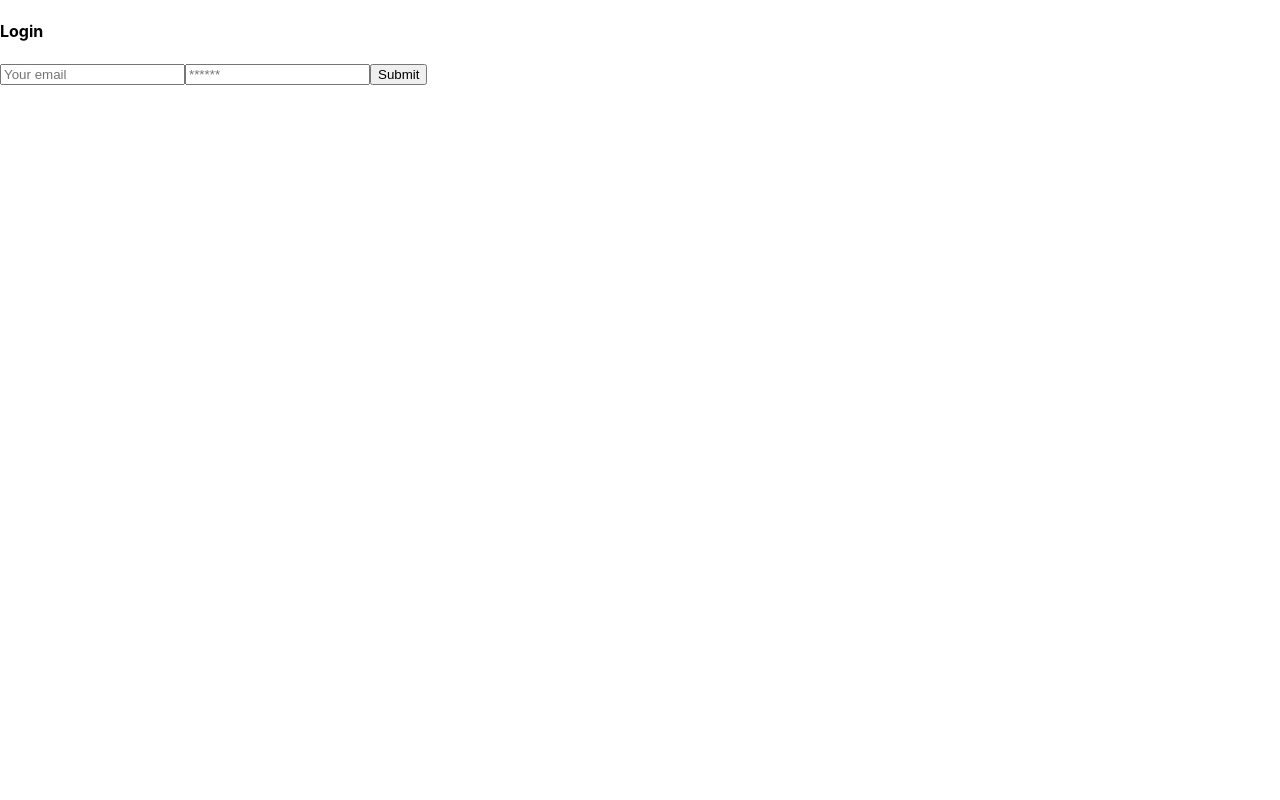
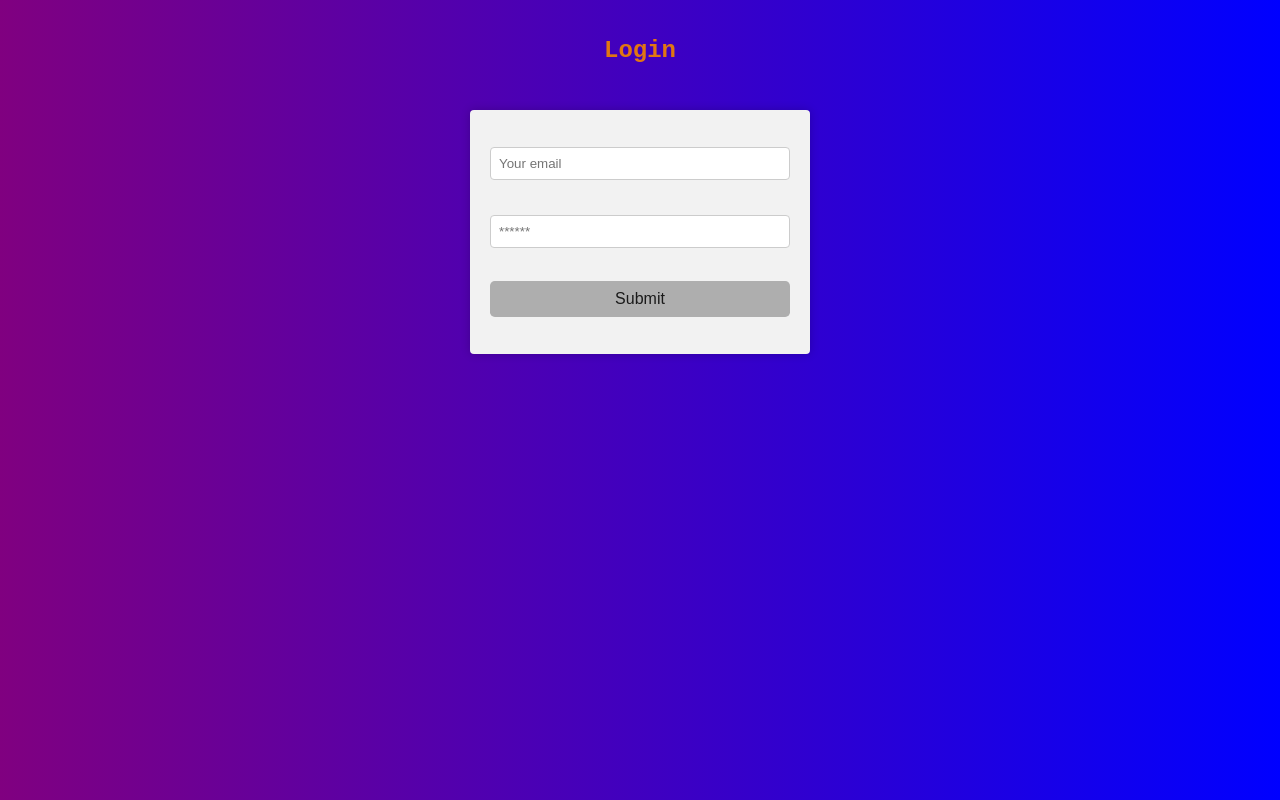
Before and after one commit to ShaChambers/SC3DP3, a React (Create React App) app in the folder client/: page /login in a window 1280 px wide. Built offline with nearby package versions, Linux system fonts and the light colour scheme.

Commit message:
added styling for login and signup

```diff
--- a/client/src/index.css
+++ b/client/src/index.css
@@ -7,7 +7,152 @@ body {
   -moz-osx-font-smoothing: grayscale;
 }
 
+
 code {
   font-family: source-code-pro, Menlo, Monaco, Consolas, 'Courier New',
     monospace;
 }
+
+
+h1,
+h2,
+h3,
+h4,
+h5,
+h6 {
+  font-family: 'JetBrains Mono', monospace;
+  margin: 0 0 0.5rem;
+  line-height: 4.25;
+  color: #e17612;
+  text-align: center;
+}
+
+
+/*input,
+select,
+textarea,
+button {
+  margin: 0;
+  text-align: center;
+  justify-content: center;
+  line-height: 1.5;
+}*/
+
+
+form {
+  width: 300px;
+  margin: 0 auto;
+  padding: 20px;
+  background: #f2f2f2;
+  box-shadow: 0 0 10px 0 rgba(0,0,0,.2);
+  border-radius: 4px;
+}
+
+
+input {
+  width: 100%;
+  padding: 8px;
+  margin-bottom: 10px;
+  box-sizing: border-box;
+  border: 1px solid #ccc;
+  border-radius: 4px;
+}
+
+
+button {
+  width: 100%;
+  padding: 8px;
+  background-color: #4CAF50;
+  color: white;
+  border: none;
+  border-radius: 4px;
+  cursor: pointer;
+  margin-top: 10px;
+}
+
+
+a {
+  color: #1b89bc;
+  text-decoration: none;
+}
+
+
+a:hover {
+  color: #065b83;
+  text-decoration: underline;
+}
+
+
+.bg-primary {
+  background-color: #e17612 !important;
+}
+
+
+.bg-danger {
+  background-color: #e64c66 !important;
+}
+
+
+.bg-light {
+  background-color: #d9e9e8 !important;
+}
+
+
+.bg-dark {
+  background-color: #1a1a1a !important;
+}
+
+
+.bg-white {
+  background-color: #ffffff !important;
+}
+
+
+.btn {
+  text-align: center;
+  display: inline-block;
+  padding: 0.5rem 1.2rem;
+  margin: 0;
+  text-decoration: none;
+  font-size: 1rem;
+  border-radius: 0.3rem;
+  border: 1px solid transparent;
+  outline: none;
+  color: #1a1a1a;
+  background-color: #aeaeae;
+  transition: color 0.2s ease-in-out, background-color 0.2s ease-in-out;
+}
+
+
+.btn {
+  text-align: center;
+  display: inline-block;
+  padding: 0.5rem 1.2rem;
+  margin: 0;
+  text-decoration: none;
+  font-size: 1rem;
+  border-radius: 0.3rem;
+  border: 1px solid transparent;
+  outline: none;
+  color: #1a1a1a;
+  background-color: #aeaeae;
+  transition: color 0.2s ease-in-out, background-color 0.2s ease-in-out;
+}
+
+
+/*form {
+  margin: 0 auto;
+  text-align: center;
+}*/
+main{
+  font-family: 'JetBrains Mono', monospace;
+  margin: 0 0 0.5rem;
+  line-height: 4.25;
+ /* background-color: #e17612;*/
+  text-align: center;
+}
+
+
+body{
+  background: linear-gradient(90deg, purple, blue);
+}
--- a/client/src/pages/Login.js
+++ b/client/src/pages/Login.js
@@ -3,21 +3,26 @@ import { Link } from 'react-router-dom';
 import { useMutation } from '@apollo/client';
 import { LOGIN_USER } from '../utils/mutations';
 
+
 import Auth from '../utils/auth';
+
 
 const Login = (props) => {
     const [formState, setFormState] = useState({ email: '', password: '' });
     const [login, { error, data }] = useMutation(LOGIN_USER);
 
+
     // update state based on form input changes
     const handleChange = (event) => {
         const { name, value } = event.target;
+
 
         setFormState({
             ...formState,
             [name]: value,
         });
     };
+
 
     // submit form
     const handleFormSubmit = async (event) => {
@@ -28,10 +33,12 @@ const Login = (props) => {
                 variables: { ...formState },
             });
 
+
             Auth.login(data.login.token);
         } catch (e) {
             console.error(e);
         }
+
 
         // clear form values
         setFormState({
@@ -40,11 +47,12 @@ const Login = (props) => {
         });
     };
 
+
     return (
         <main className="flex-row justify-center mb-4">
             <div className="col-12 col-lg-10">
                 <div className="card">
-                    <h4 className="card-header bg-dark text-light p-2">Login</h4>
+                    <h2 className="card-header text-light p-2">Login</h2>
                     <div className="card-body">
                         {data ? (
                             <p>
@@ -90,4 +98,5 @@ const Login = (props) => {
     );
 };
 
+
 export default Login;
--- a/client/src/pages/Signup.js
+++ b/client/src/pages/Signup.js
@@ -1,10 +1,13 @@
 import React, { useState } from 'react';
 import { Link } from 'react-router-dom';
+
 
 import { useMutation } from '@apollo/client';
 import { ADD_USER } from '../utils/mutations';
 
+
 import Auth from '../utils/auth';
+
 
 const Signup = () => {
   const [formState, setFormState] = useState({
@@ -14,8 +17,10 @@ const Signup = () => {
   });
   const [addUser, { error, data }] = useMutation(ADD_USER);
 
+
   const handleChange = (event) => {
     const { name, value } = event.target;
+
 
     setFormState({
       ...formState,
@@ -23,14 +28,17 @@ const Signup = () => {
     });
   };
 
+
   const handleFormSubmit = async (event) => {
     event.preventDefault();
     console.log(formState);
+
 
     try {
       const { data } = await addUser({
         variables: { ...formState },
       });
+
 
       Auth.login(data.addUser.token);
     } catch (e) {
@@ -38,11 +46,12 @@ const Signup = () => {
     }
   };
 
+
   return (
     <main className="flex-row justify-center mb-4">
       <div className="col-12 col-lg-10">
         <div className="card">
-          <h4 className="card-header bg-dark text-light p-2">Sign Up</h4>
+          <h2 className="card-header text-light p-2 style={{backgroundColor: '#DF6943'}}">Sign Up</h2>
           <div className="card-body">
             {data ? (
               <p>
@@ -85,6 +94,7 @@ const Signup = () => {
               </form>
             )}
 
+
             {error && (
               <div className="my-3 p-3 bg-danger text-white">
                 {error.message}
@@ -97,4 +107,5 @@ const Signup = () => {
   );
 };
 
+
 export default Signup;
```
